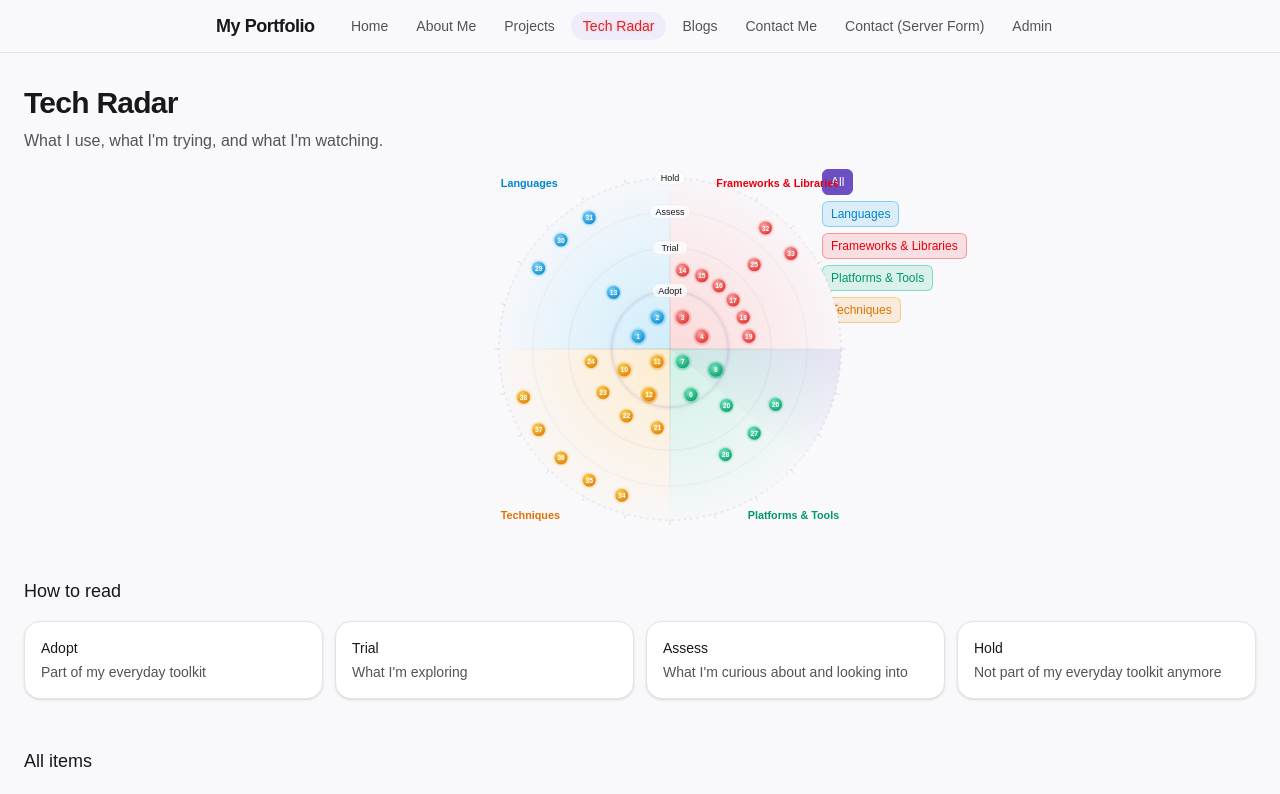
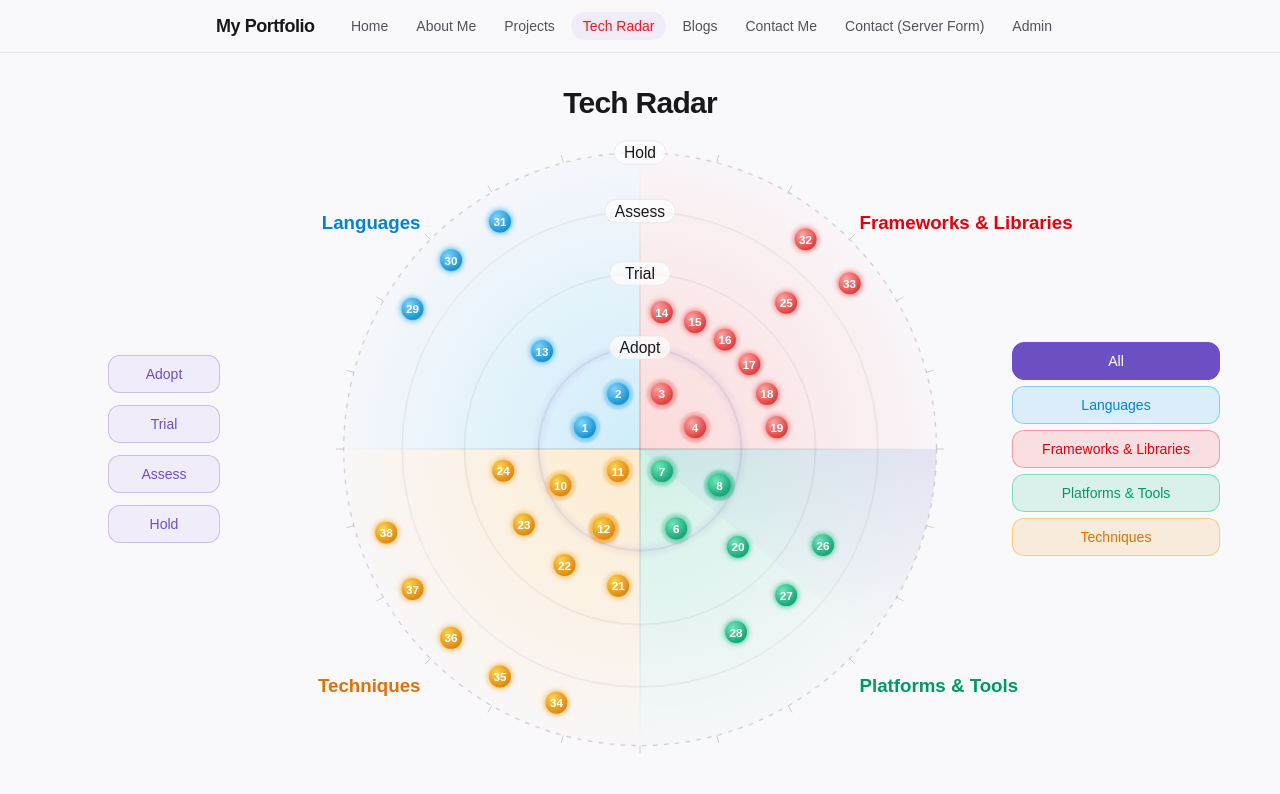
Before and after one commit to tanxsh/portfolio-website, a Next.js app: page /radar in a window 1280 px wide. Shown: the top 794 px of the page. Built offline with nearby package versions, Linux system fonts and the light colour scheme.

Commit message:
Center the radar page heading and remove the subheader

```diff
--- a/src/app/radar/page.tsx
+++ b/src/app/radar/page.tsx
@@ -8,10 +8,9 @@ export const metadata: Metadata = {
 export default function RadarPage() {
   return (
     <div className="mx-auto w-full max-w-[1500px] px-6 py-8">
-      <h1 className="text-3xl font-semibold tracking-tight">Tech Radar</h1>
-      <p className="mt-2 text-zinc-600 dark:text-zinc-400">
-        What I use, what I&apos;m trying, and what I&apos;m watching.
-      </p>
+      <h1 className="text-center text-3xl font-semibold tracking-tight">
+        Tech Radar
+      </h1>
       <RadarView />
     </div>
   );
--- a/src/components/radar/RadarBoard.tsx
+++ b/src/components/radar/RadarBoard.tsx
@@ -35,16 +35,46 @@ export default function RadarBoard({
   onSelectCategory,
 }: RadarBoardProps) {
   return (
-    <div className="mt-4">
-      <div className="xl:grid xl:grid-cols-[1fr_auto_1fr] xl:gap-8">
-        <div aria-hidden="true" />
+    <div
+      className="mt-4 flex flex-col lg:grid lg:grid-cols-[minmax(0,1fr)_var(--radar-size)_minmax(0,1fr)] lg:gap-6"
+      style={
+        {
+          "--radar-size": "clamp(340px, calc(100svh - 11rem), 880px)",
+        } as React.CSSProperties
+      }
+    >
+      <div className="order-2 mt-8 flex flex-row flex-wrap justify-center gap-3 lg:order-none lg:mt-0 lg:flex-col lg:items-center lg:justify-center lg:gap-3">
+        {RING_SECTIONS.map((ring) => {
+          const descId = `radar-ring-desc-${ring.name.toLowerCase()}`;
 
-        <div
-          className="mx-auto w-full"
-          style={{
-            width: "max(360px, min(100%, 880px, calc(100svh - 11rem)))",
-          }}
+          return (
+            <div key={ring.name} className="group relative">
+              <button
+                type="button"
+                tabIndex={0}
+                aria-describedby={descId}
+                className="w-28 rounded-xl border border-accent/30 bg-accent-soft px-4 py-2 text-center text-sm font-medium text-accent"
               >
+                {ring.name}
+              </button>
+              <span
+                id={descId}
+                role="tooltip"
+                className="pointer-events-none invisible absolute left-full top-1/2 z-50 ml-3 w-56 -translate-y-1/2 scale-95 rounded-lg border border-edge bg-surface px-3 py-2 text-xs opacity-0 shadow-lg transition-all duration-150 group-focus-within:visible group-focus-within:scale-100 group-focus-within:opacity-100 group-hover:visible group-hover:scale-100 group-hover:opacity-100"
+              >
+                <span className="block font-semibold text-foreground">
+                  {ring.name}
+                </span>
+                <span className="mt-0.5 block text-muted">
+                  {ring.description}
+                </span>
+              </span>
+            </div>
+          );
+        })}
+      </div>
+
+      <div className="order-1 mx-auto w-[min(100%,var(--radar-size))] px-4 lg:order-none lg:w-full lg:px-0">
         <RadarChart
           items={items}
           selectedId={selectedId}
@@ -55,7 +85,8 @@ export default function RadarBoard({
         />
       </div>
 
-        <aside className="mt-6 flex flex-wrap gap-1.5 xl:mt-0 xl:w-56 xl:flex-col xl:items-start xl:self-start">
+      <aside className="order-3 mt-6 lg:order-none lg:mt-0 lg:flex lg:flex-col lg:justify-center">
+        <div className="flex flex-wrap gap-1.5 lg:flex-col lg:items-center">
           {FILTER_CATEGORIES.map((category) => {
             const active = category === selectedCategory;
             const style = CATEGORY_STYLES[category];
@@ -65,7 +96,7 @@ export default function RadarBoard({
                 key={category}
                 type="button"
                 onClick={() => onSelectCategory(category)}
-                className={`rounded-md border px-2 py-1 text-xs font-medium transition-colors ${
+                className={`w-52 rounded-xl border px-4 py-2 text-center text-sm font-medium transition-colors ${
                   active
                     ? style
                       ? `${style.chipActive} text-white`
@@ -79,22 +110,10 @@ export default function RadarBoard({
               </button>
             );
           })}
+        </div>
       </aside>
-      </div>
 
-      <section className="mt-12">
-        <h2 className="text-lg font-medium">How to read</h2>
-        <ul className="mt-4 grid gap-3 sm:grid-cols-2 lg:grid-cols-4">
-          {RING_SECTIONS.map((ring) => (
-            <li key={ring.name} className="card p-4">
-              <p className="text-sm font-medium text-foreground">{ring.name}</p>
-              <p className="mt-1 text-sm text-muted">{ring.description}</p>
-            </li>
-          ))}
-        </ul>
-      </section>
-
-      <section className="mt-12">
+      <section className="order-4 mt-12 lg:order-none lg:col-span-3">
         <h2 className="text-lg font-medium">All items</h2>
         <RadarLegend
           items={items}
--- a/src/components/radar/RadarChart.tsx
+++ b/src/components/radar/RadarChart.tsx
@@ -31,14 +31,35 @@ const DOT_RADIUS = 14;
 const SELECTED_RADIUS = 16;
 const SELECTED_STROKE_WIDTH = 3;
 
+const LABEL_GAP = 18;
+const LABEL_RADIUS = CHART_RADIUS + LABEL_GAP;
+const LABEL_DIAGONAL = LABEL_RADIUS / Math.SQRT2;
+const LABEL_LINE_HEIGHT = 30;
+
 const QUADRANT_CORNERS: Record<
   string,
   { x: number; y: number; anchor: "start" | "end" }
 > = {
-  Languages: { x: 24, y: 32, anchor: "start" },
-  "Frameworks & Libraries": { x: VIEW_SIZE - 24, y: 32, anchor: "end" },
-  "Platforms & Tools": { x: VIEW_SIZE - 24, y: VIEW_SIZE - 32, anchor: "end" },
-  Techniques: { x: 24, y: VIEW_SIZE - 32, anchor: "start" },
+  Languages: {
+    x: CENTER - LABEL_DIAGONAL,
+    y: CENTER - LABEL_DIAGONAL,
+    anchor: "end",
+  },
+  "Frameworks & Libraries": {
+    x: CENTER + LABEL_DIAGONAL,
+    y: CENTER - LABEL_DIAGONAL,
+    anchor: "start",
+  },
+  "Platforms & Tools": {
+    x: CENTER + LABEL_DIAGONAL,
+    y: CENTER + LABEL_DIAGONAL + LABEL_LINE_HEIGHT,
+    anchor: "start",
+  },
+  Techniques: {
+    x: CENTER - LABEL_DIAGONAL,
+    y: CENTER + LABEL_DIAGONAL + LABEL_LINE_HEIGHT,
+    anchor: "end",
+  },
 };
 
 const RING_STROKE_OPACITY = [0.16, 0.14, 0.12] as const;
@@ -208,7 +229,7 @@ export default function RadarChart({
         <svg
           ref={svgRef}
           viewBox={`0 0 ${VIEW_SIZE} ${VIEW_SIZE}`}
-        className="mx-auto w-full"
+          className="mx-auto w-full overflow-visible"
           role="img"
           aria-label="Tech radar"
         >
@@ -428,7 +449,6 @@ export default function RadarChart({
               x={corner.x}
               y={corner.y}
               textAnchor={corner.anchor}
-              dominantBaseline="central"
               className={`${CATEGORY_STYLES[quadrant.category]?.labelText ?? "fill-foreground"} text-[24px] font-semibold`}
             >
               {quadrant.category}
```
Lines whose indentation alone changed are shown as unchanged.
